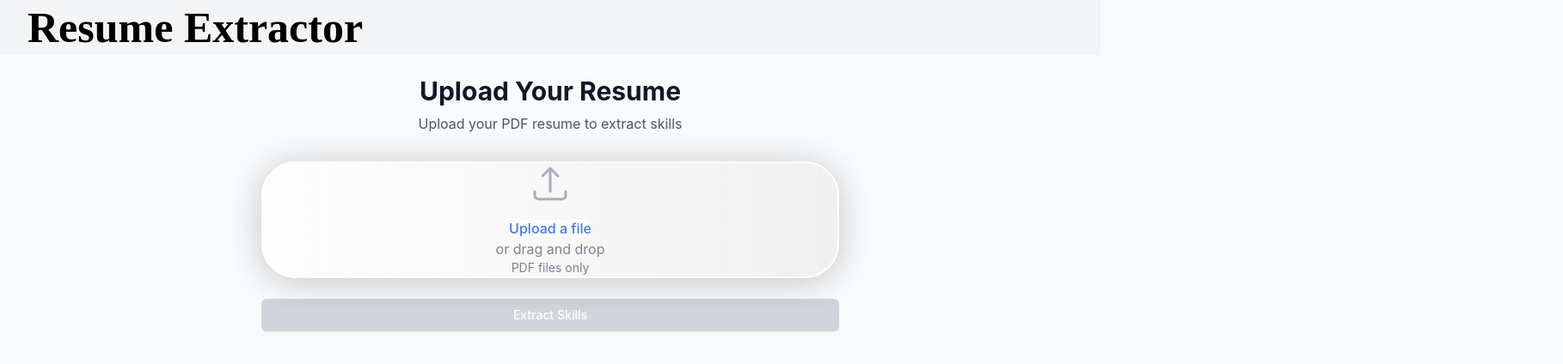
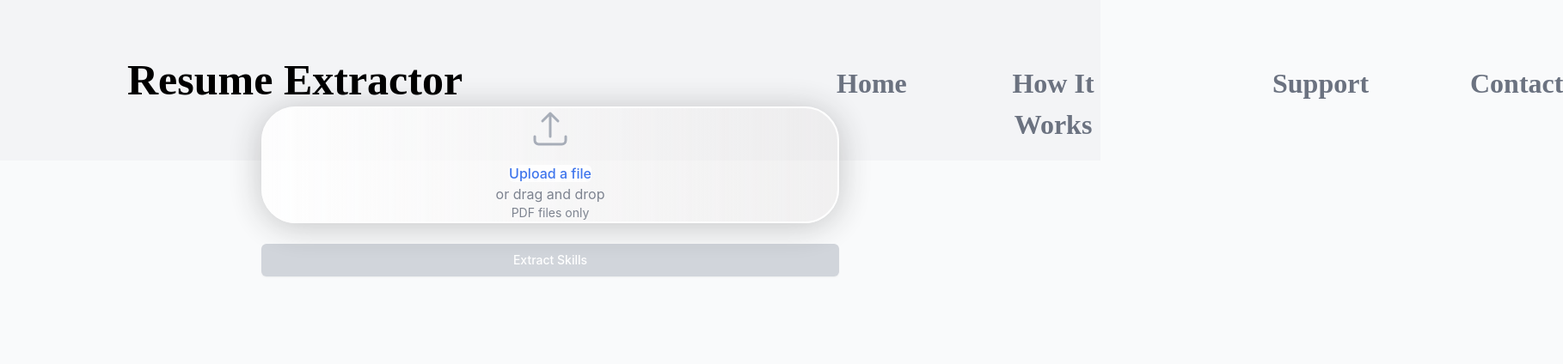
Before and after one commit to Fury044/Resume-Extractor-Final, a React (Vite) app in the folder frontend/: page / in a window 1280 px wide. Shown: the top 424 px of the page at 86% size, 1818 px wide, since content can reach past the window. Built offline with nearby package versions, Linux system fonts and the light colour scheme; no server answers.

Commit message:
Add files via upload

```diff
--- a/frontend/src/components/Layout.jsx
+++ b/frontend/src/components/Layout.jsx
@@ -4,16 +4,13 @@ import { Link } from 'react-router-dom';
 export default function Layout() {
   return (
     <div className="min-h-screen bg-gray-50">
-      <nav style={{width: '100%', height: '100%', background: '#F3F4F6'}}>
-        <div className="max-w-7xl mx-auto px-4 sm:px-6 lg:px-8">
-          <div className="flex justify-between h-16">
-            <div className="flex">
-              <div className="flex-shrink-0 flex items-center">
-                <div style={{color: 'black', fontSize: 50, fontFamily: 'Poppins', fontWeight: '700', wordWrap: 'break-word'}}>Resume Extractor</div>
-              </div>
-            </div>
-          </div>
-        </div>
+      <nav style={{width: '100%', height: '100%', position: 'relative'}}>
+        <div style={{width: '100%', height: 187, left: 0, top: 0, position: 'absolute', background: '#F3F4F6'}} />
+        <div style={{left: 148, top: 56, position: 'absolute', color: 'black', fontSize: 50, fontFamily: 'Poppins', fontWeight: '700', wordWrap: 'break-word'}}>Resume Extractor</div>
+        <Link to="/" style={{left: 973, top: 73, position: 'absolute', color: '#6B7280', fontSize: 32, fontFamily: 'Poppins', fontWeight: '600', wordWrap: 'break-word', textDecoration: 'none'}}>Home</Link>
+        <div style={{left: 1170, top: 73, position: 'absolute', color: '#6B7280', fontSize: 32, fontFamily: 'Poppins', fontWeight: '600', wordWrap: 'break-word'}}>How It Works</div>
+        <div style={{left: 1480, top: 73, position: 'absolute', color: '#6B7280', fontSize: 32, fontFamily: 'Poppins', fontWeight: '600', wordWrap: 'break-word'}}>Support</div>
+        <div style={{left: 1710, top: 73, position: 'absolute', color: '#6B7280', fontSize: 32, fontFamily: 'Poppins', fontWeight: '600', wordWrap: 'break-word'}}>Contact</div>
       </nav>
 
       <main className="max-w-7xl mx-auto py-6 sm:px-6 lg:px-8">
```
